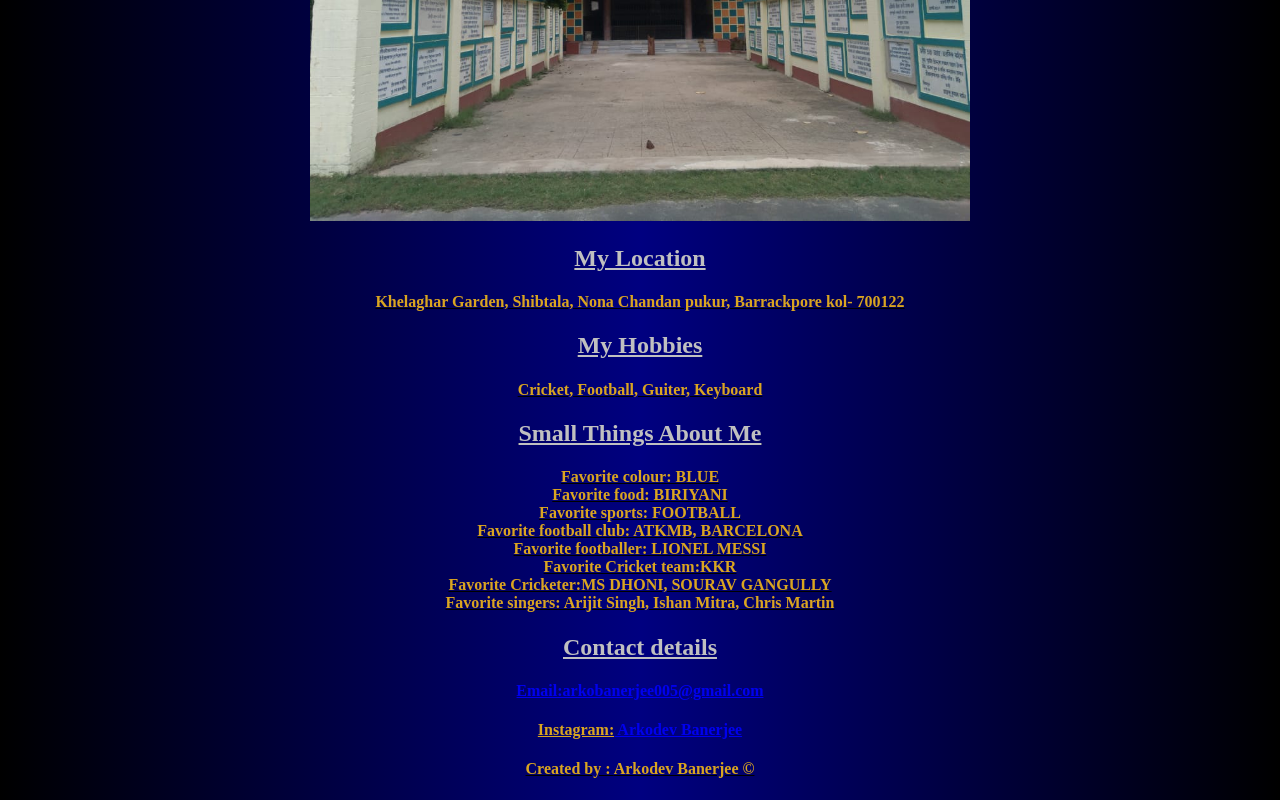
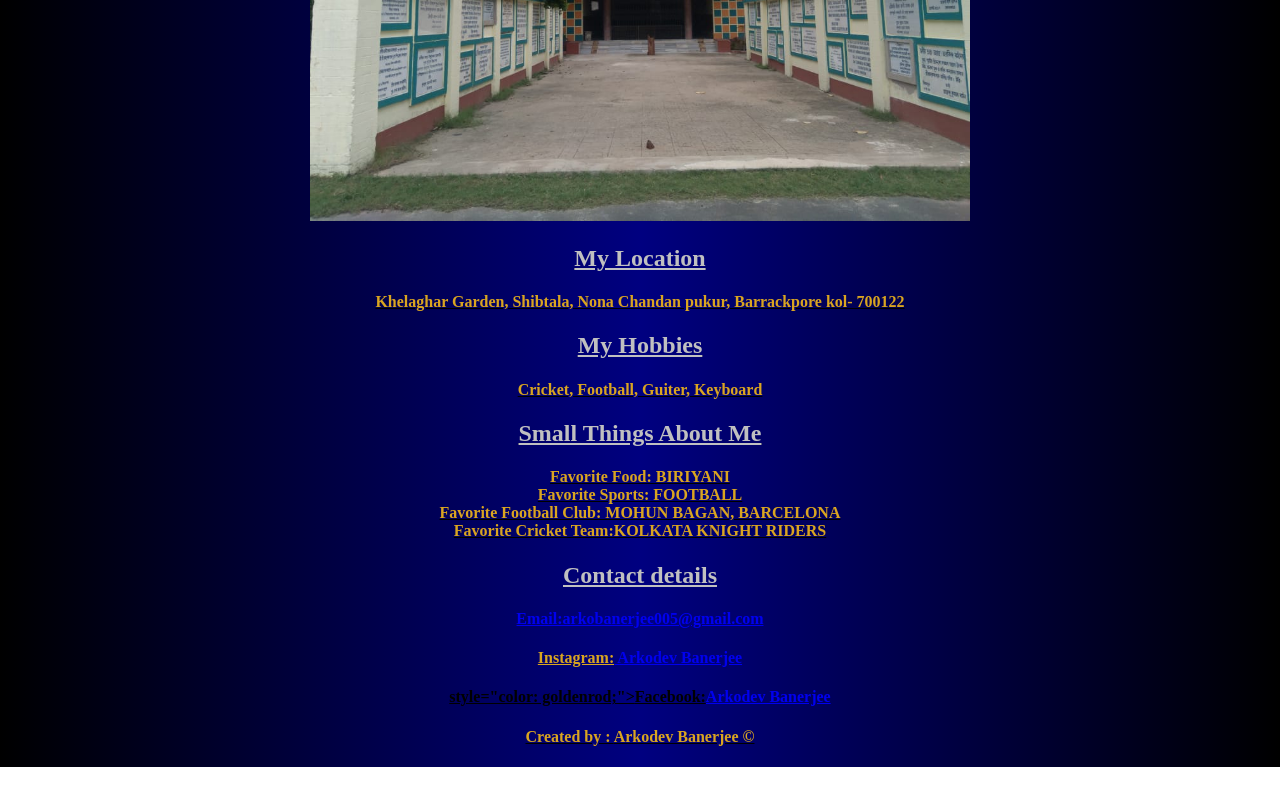
Before and after one commit to arkodevbanerjee/arkodevbanerjee.github.io, a plain HTML site: page index.html in a window 1280 px wide. Shown: the part 1466-2266 px from the top of the page. After the commit the page ends 2233 px from the top, so only its background shows below. Drawn offline with Linux system fonts and the light colour scheme.

Commit message:
Update index.html

```diff
--- a/index.html
+++ b/index.html
@@ -21,12 +21,13 @@
 <h2 style="color: silver ;;"><u>My Hobbies</u></h2>
     <h4 style="color:goldenrod;">Cricket, Football, Guiter, Keyboard </h4>
     <h2 style="color: silver;"><u>Small Things About Me</u></h2>
-    <h4 style="color:goldenrod;"> Favorite colour: BLUE<br>Favorite food: BIRIYANI<br>Favorite sports: FOOTBALL<br> Favorite football club: ATKMB, BARCELONA <br>Favorite footballer: LIONEL MESSI<br> Favorite Cricket team:KKR<br> Favorite Cricketer:MS DHONI, SOURAV GANGULLY <br> Favorite singers: Arijit Singh, Ishan Mitra, Chris Martin</h4>
+    <h4 style="color:goldenrod;">Favorite Food: BIRIYANI<br>Favorite Sports: FOOTBALL<br> Favorite Football Club: MOHUN BAGAN, BARCELONA <br> Favorite Cricket Team:KOLKATA KNIGHT RIDERS<br> </h4>
 
     <a href="/my football web.html"></a>
     <h2 style="color: silver;"><u>Contact details</u></h2>
     <h4 style="color: goldenrod;"><b> <a href="mailto:arkobanerjee005@gmail.com"> Email:arkobanerjee005@gmail.com</a></h4>
     <h4 style="color: goldenrod;"> <b><u>Instagram:</u></b><a href="https://www.instagram.com/arko.banerjee15/"> Arkodev Banerjee</a></h4>
+    <h4>style="color: goldenrod;"><b><u>Facebook:</u></b><a href="https://www.facebook.com/profile.php?id=100080655523571/">Arkodev Banerjee</a></h4>
 
 
 
```
